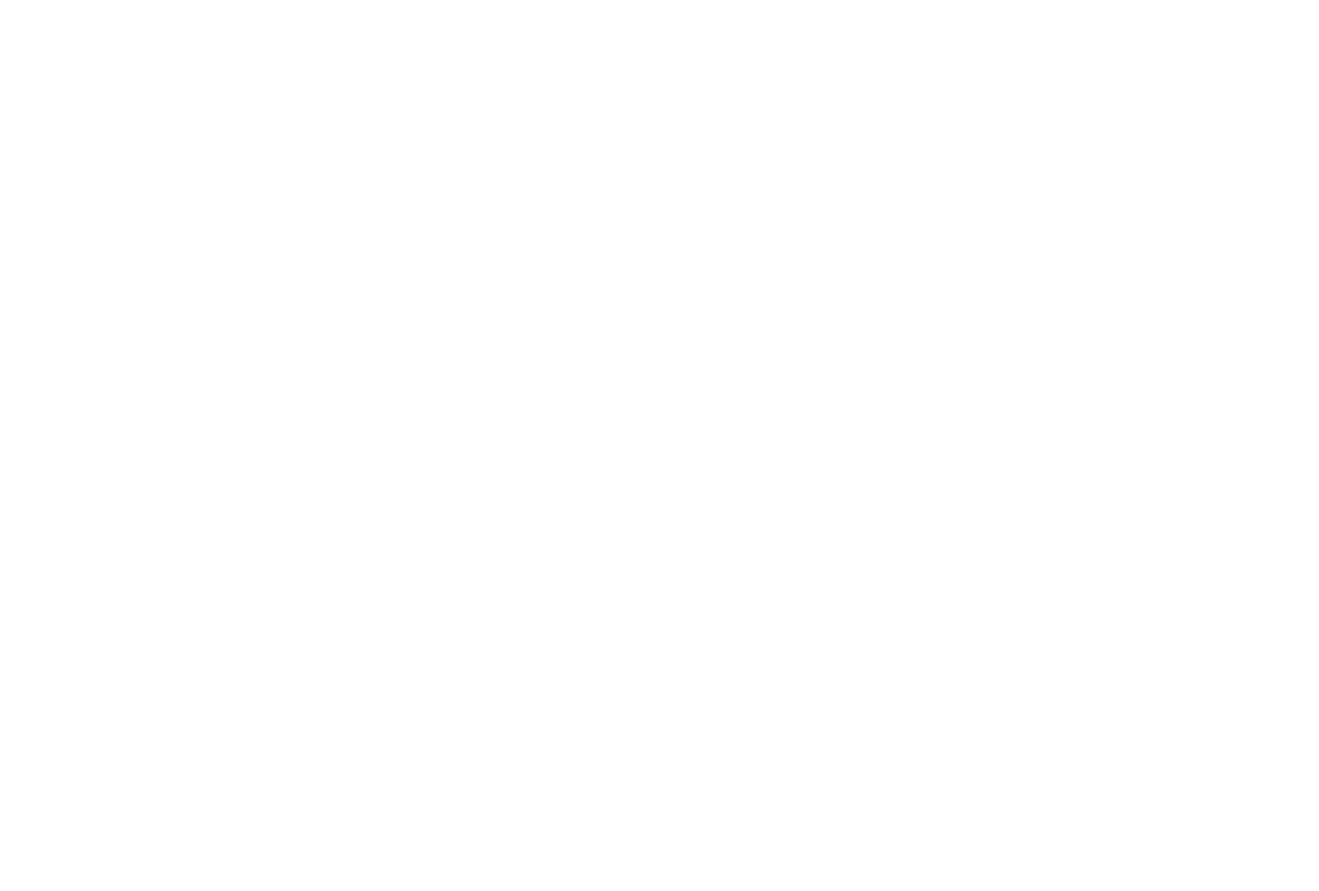
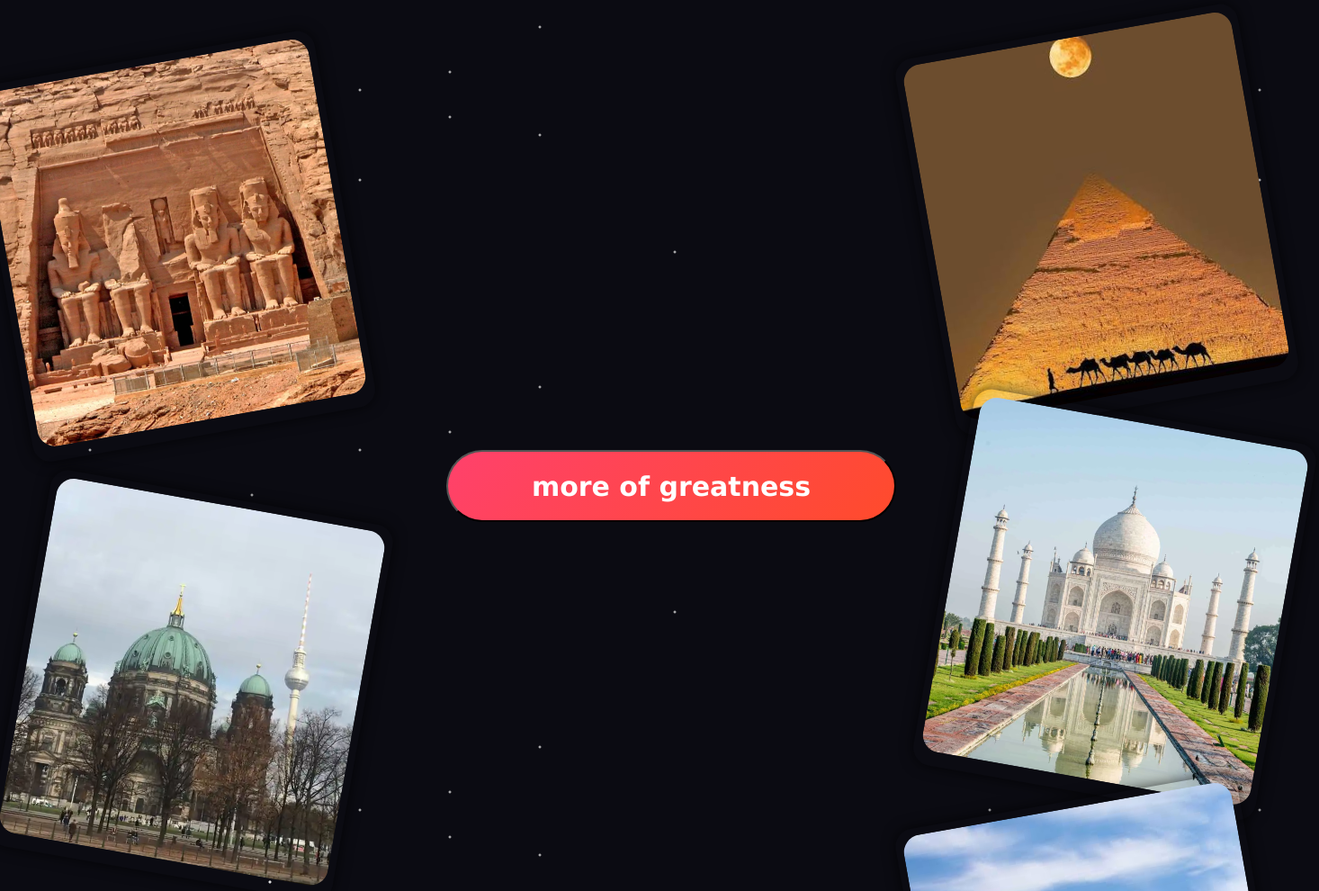
Before and after one commit to Yassin-Soliman53/semi-final-project, a plain HTML site: page home.html in a window 1280 px wide. Shown: the top 990 px of the page at 90% size, 1466 px wide, since content can reach past the window. Before the commit the page ends 800 px from the top, so only its background shows below. Drawn offline with Linux system fonts and the light colour scheme.

Commit message:
the home page

```diff
--- a/home.css
+++ b/home.css
@@ -2,6 +2,7 @@
     box-sizing: border-box;
     margin: 0;
     padding: 0;
+    font-family:'Lucida Sans', 'Lucida Sans Regular', 'Lucida Grande', 'Lucida Sans Unicode', Geneva, Verdana, sans-serif;
 }
 body{
     background-color: #0b0b12;
@@ -32,10 +33,72 @@ body{
     grid-template-columns: 1fr auto 1fr;
     max-width: 1200px;
     gap: 40px;
-    margin: 20px;
+    margin: auto;
+    padding: 50px 20px;
+    max-width: 100%;
+    padding: 30px 10px;
+    align-items: start;
+}
+.right-col .left-col{
 
+  display: flex;
+  flex-direction: column;
+  gap: 40px;
+}
+
+.card{
+    display: inline-block;
+    flex-direction: column;
+    border-radius: 20px;
+    width: fit-content;
+    box-shadow: 0 0 15px rgba(0, 0, 0,0.7);
+    transition: transform 0.3s ease;
+    padding:8px 8px 16px 8px;
 
 }
-img{
-    width: 100px;
+.left-col .card{
+    margin:30px 60px 30px 0px;
 }
+
+.card .image{
+    width: 370px;
+    height: 200px;
+    border-radius: 20px;
+    height: 400px;
+    display: block;
+    object-fit: cover;
+}
+
+.left-col {
+    left: 0px;
+}
+.card-1 { transform: rotate(-10deg) translateX(-10px); }
+.card-2 {transform: rotate(10deg) translateX(10px);}
+.card-3 {transform: rotate(-10deg)translateX(-10px);}
+.card-4 {transform: rotate(10deg) translateX(10px);}
+.card-5 {transform: rotate(-10deg) translateX(-10px);}
+.card-6 {transform: rotate(10deg) translateX(10px);}
+.card-7 {transform: rotate(-10deg) translateX(-10px);}
+.card-8 {transform: rotate(10deg) translateX(10px);}
+
+.card:hover {
+  transform: scale(1.08) rotate(0deg) ;
+  z-index: 10;
+}
+.btn-div{
+    display: flex;
+    justify-content: center;
+    align-items: center;
+    position:sticky;
+    top: 500px;
+}
+.btn {
+    width: 500px;
+    height: 80px;
+    border-radius: 40px;
+    font-size: 30px;
+    background: linear-gradient(135deg, #ff416c 0%, #ff4b2b 100%);
+    color: white;
+    font-weight: 1000;
+
+}
--- a/home.html
+++ b/home.html
@@ -4,32 +4,42 @@
     <meta charset="UTF-8">
     <meta name="viewport" content="width=device-width, initial-scale=1.0">
     <title>Document</title>
+    <link rel="stylesheet" href="home.css">
 </head>
 <body>
-  <div id="container">
-    <div class="card-1">
-        <img src="" alt="" id="image">
+    <div class="container">
+        <div class="left-col">
+            <div class="card card-1">
+                <img src="images/abu sembel.png" alt="" class ="image">
             </div>
-    <div class="card-2">
-        <img src="" alt="" id="image">
+            <div class="card card-2">
+                <img src="images/berlin.jpg" alt="" class ="image">
             </div>
-    <div class="card-3">
-        <img src="" alt="" id="image">
+            <div class="card card-3">
+                <img src="images/china.png" alt="" class ="image">
             </div>
-    <div class="card-4">
-        <img src="" alt="" id="image">
+            <div class="card card-4">
+                <img src="images/evil.png" alt="" class ="image">
             </div>
-    <div class="card-5">
-        <img src="" alt="" id="image">
             </div>
-    <div class="card-6">
-        <img src="" alt="" id="image">
+            <div class="btn-div">
+            <button class="btn">more of greatness</button>
             </div>
-    <div class="card-7">
-        <img src="" alt="" id="image">
+
+            <div class="right-col">
+            <div class="card card-5">
+                <img src="images/pyramids.jpg" alt="" class ="image">
             </div>
-    <div class="card-8">
-        <img src="" alt="" id="image">
+            <div class="card card-6">
+                <img src="images/tag mahl.png" alt="" class ="image">
+            </div>
+            <div class="card card-7">
+                <img src="images/new museum.jpg" alt="" class ="image">
+            </div>
+            <div class="card card-8">
+                <img src="images/louver.jpg" alt="" class ="image">
+            </div>
+
         </div>
     </div>
 </body>
```
Lines whose indentation alone changed are shown as unchanged.
